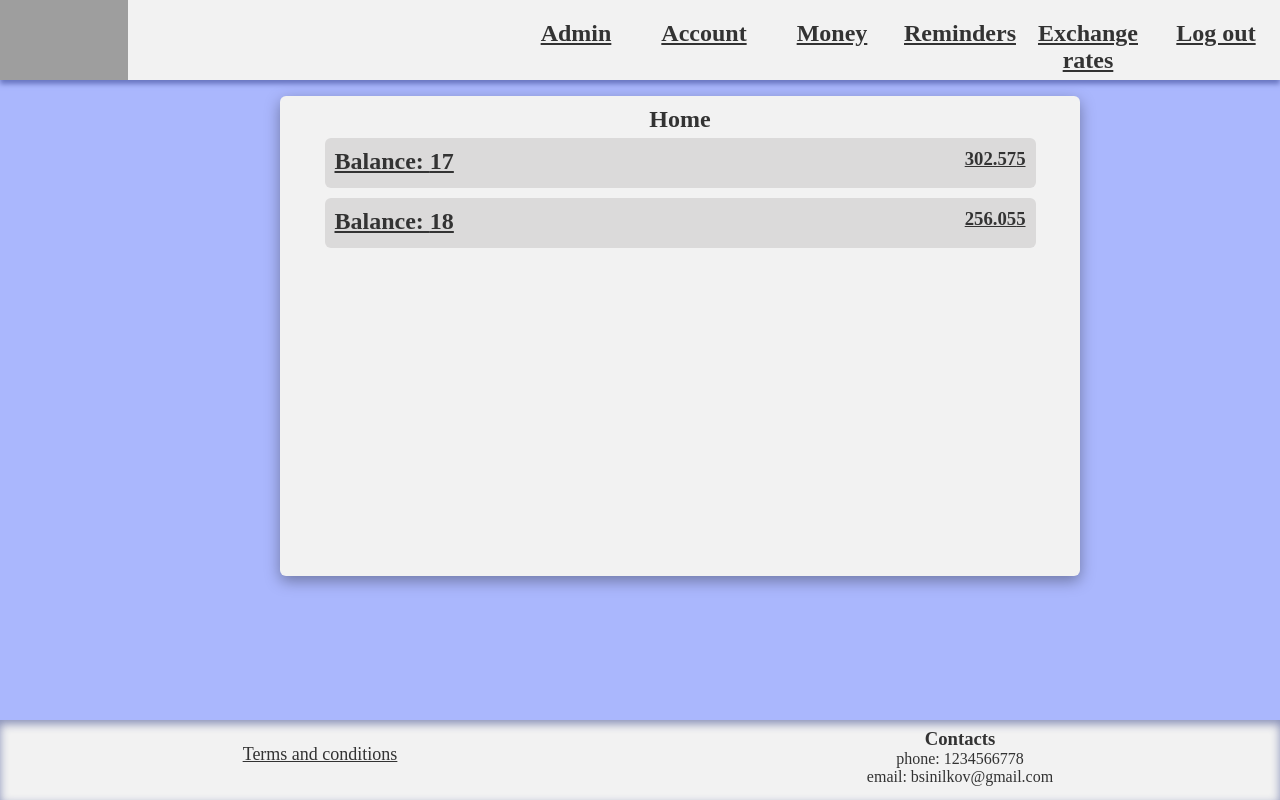
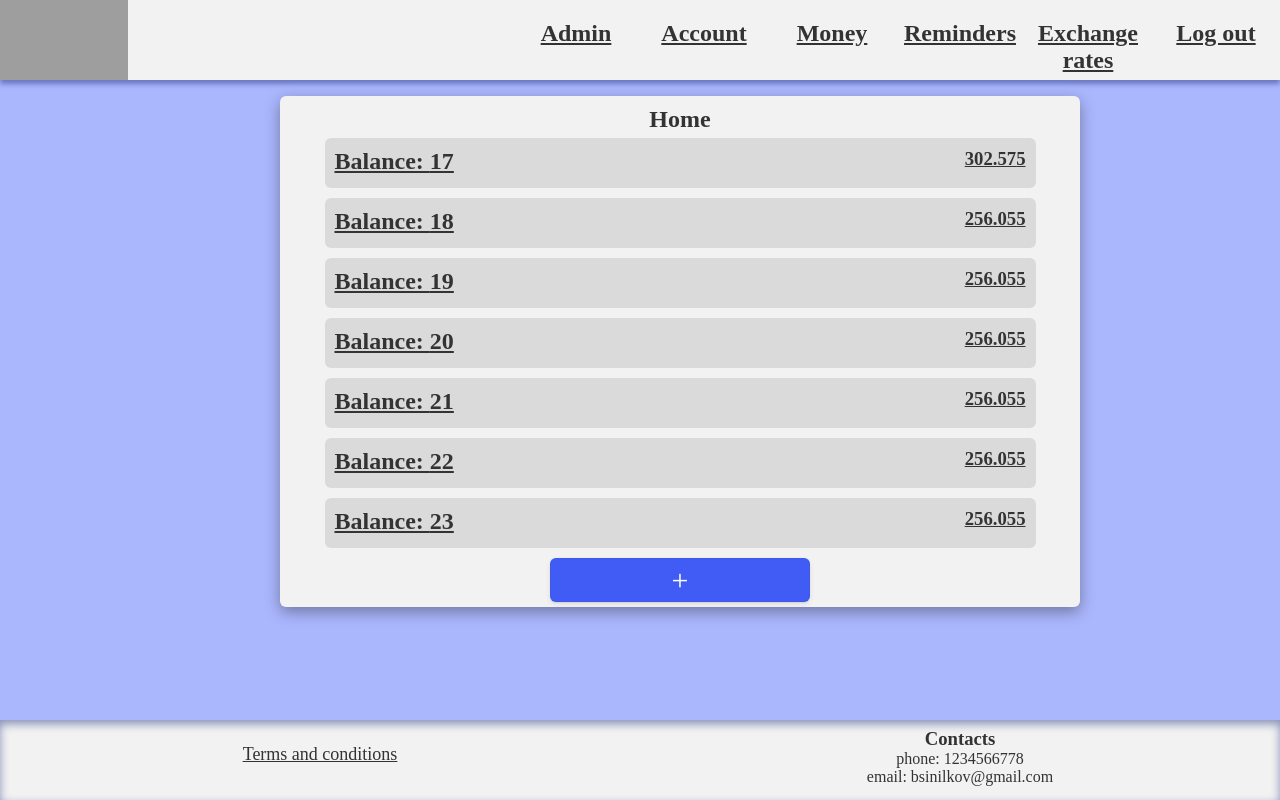
Before and after one commit to BateBo-2000/E-wallet, a React (Create React App) app in the folder client/: page / in a window 1280 px wide. Built offline with nearby package versions, Linux system fonts and the light colour scheme; grey boxes are pictures that could not be loaded; a web font is replaced by a local one.

Commit message:
added add balance button

```diff
--- a/client/src/components/ListBalance.js
+++ b/client/src/components/ListBalance.js
@@ -1,4 +1,5 @@
-import { Link } from "react-router-dom";
+import { Link, useHistory } from "react-router-dom";
+
 const ListBalance = () => {
     const balances = [
         {
@@ -12,8 +13,44 @@ const ListBalance = () => {
             "user_id": 35,
             "balance": 256.05,
             "currency_id": 5
+          },
+          {
+            "balance_id": 19,
+            "user_id": 35,
+            "balance": 256.05,
+            "currency_id": 5
+          },
+          {
+            "balance_id": 20,
+            "user_id": 35,
+            "balance": 256.05,
+            "currency_id": 5
+          },
+          {
+            "balance_id": 21,
+            "user_id": 35,
+            "balance": 256.05,
+            "currency_id": 5
+          },
+          {
+            "balance_id": 22,
+            "user_id": 35,
+            "balance": 256.05,
+            "currency_id": 5
+          },
+          {
+            "balance_id": 23,
+            "user_id": 35,
+            "balance": 256.05,
+            "currency_id": 5
           }
     ]
+
+    const history = useHistory()
+    const handleClick = () => {
+        history.push('/balance/create')
+    }
+
     return (
         <div className="balances">
             {balances.map((balance) => (
@@ -32,6 +69,11 @@ const ListBalance = () => {
                     </Link>
                 </div>
             ))}
+            <div className="balanceElement" key="add-balance">
+                <div className="submit-button-wrap">
+                    <button className="submit-button" onClick={handleClick}>+</button>
+                </div>
+            </div>
         </div>
     );
 }
--- a/client/src/index.css
+++ b/client/src/index.css
@@ -265,7 +265,6 @@ footer .contact-wrap{
   padding: 5px;
   width: 100%-5px;
   max-height: 100px;
-  justify-content: center;
 }
 
 .balanceElement a{
@@ -290,15 +289,19 @@ footer .contact-wrap{
 .balance-id-wrap{
   text-align: left;
   padding: 10px;
-  height: 40px;
+  height: 30px;
   width: 50%;
 }
 .balance-data-wrap{
   text-align: right;
   padding: 10px;
-  height: 40px;
+  height: 30px;
   width: 50%;
 }
 .balance-data-wrap h3{
   height: 30px;
 }
+
+.balanceElement .submit-button{
+  font-size: 30px;
+}
```
